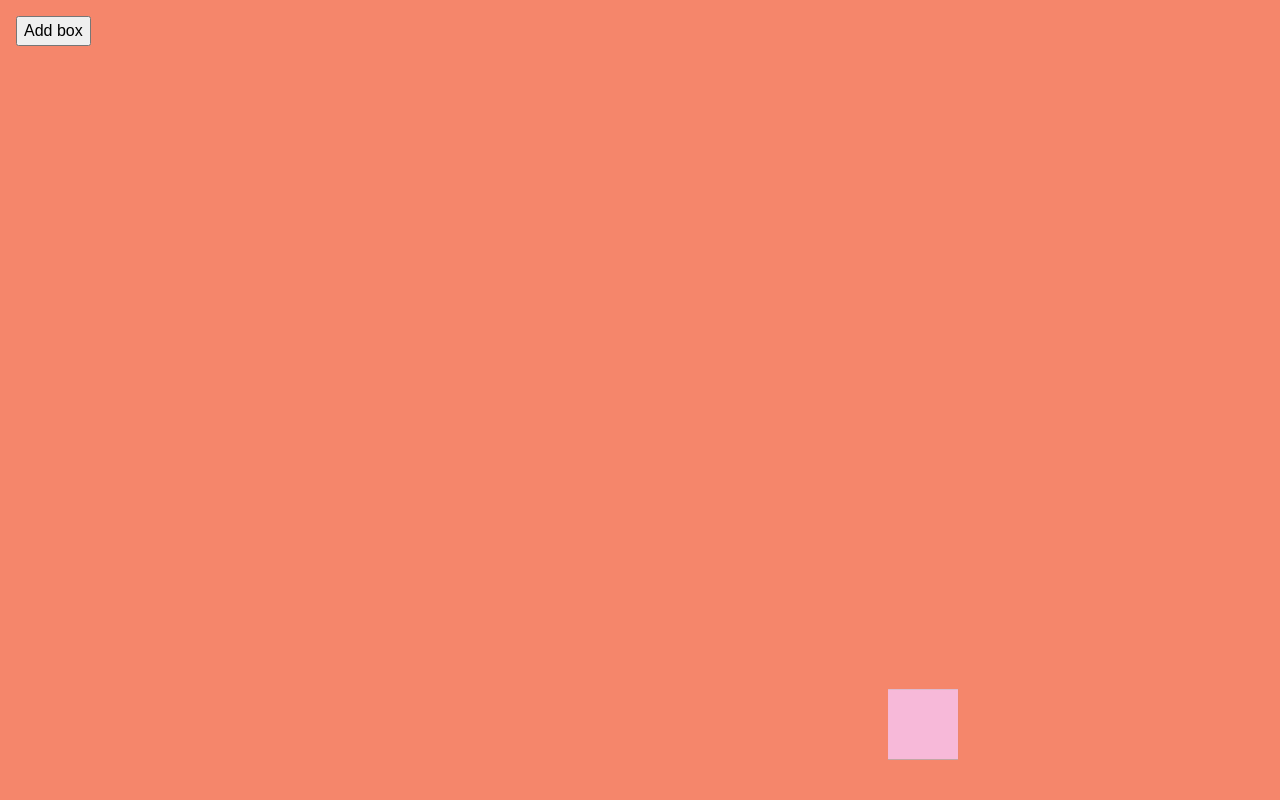
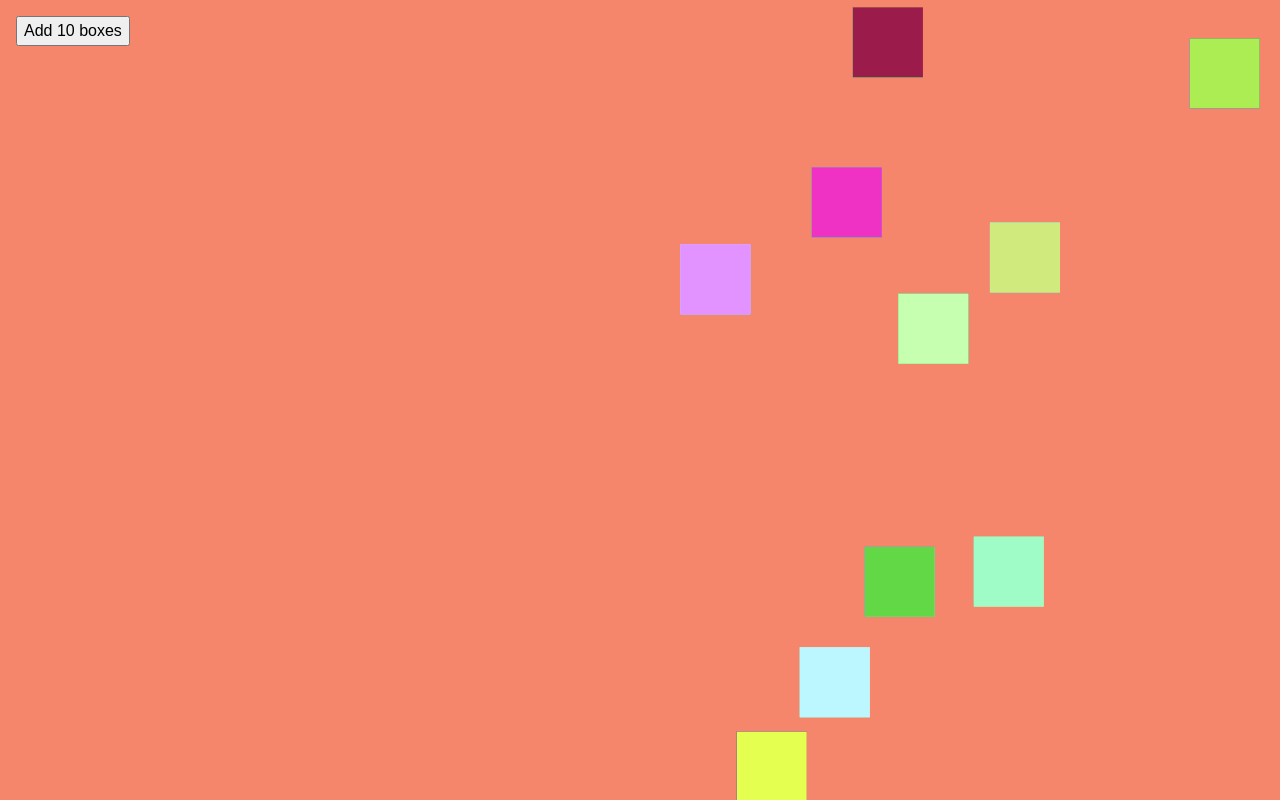
Before and after one commit to ImBobby/pixi-bouncing-box, a website: page index.html in a window 1280 px wide. Drawn offline with Linux system fonts and the light colour scheme.

Commit message:
clean up

```diff
--- a/index.html
+++ b/index.html
@@ -11,7 +11,7 @@
     <link rel="stylesheet" href="css/main.css">
 </head>
 <body>
-    <button id="add">Add box</button>
+    <button id="add">Add 10 boxes</button>
 
     <script src="js/pixi.js"></script>
     <script src="js/randomColor.js"></script>
--- a/js/main.js
+++ b/js/main.js
@@ -1,8 +1,8 @@
 ;(function ( window, document, undefined ) {
     'use strict';
 
-    var WIN_WIDTH = window.innerWidth;
-    var WIN_HEIGHT = window.innerHeight;
+    var WIN_WIDTH   = window.innerWidth;
+    var WIN_HEIGHT  = window.innerHeight;
 
     var btnAdd = document.querySelector('#add');
 
@@ -16,21 +16,17 @@
 
     var stage = new PIXI.Container();
 
-    var boxSpeed = 10;
-    var boxes = [];
+    var speed = 10;
     var box_w = 70;
     var box_h = 70;
-    addBox();
+    var boxes = [];
 
-    btnAdd.addEventListener('click', addBox, false);
+    addTenBoxes();
 
-    var boxEdgeRight = WIN_WIDTH - box_w;
-    var boxEdgeBottom = WIN_HEIGHT - box_h;
+    btnAdd.addEventListener('click', addTenBoxes, false);
 
-    var changeBoxColor = function ( _box ) {
-        _box.beginFill( randomColor().replace('#', '0x') );
-        _box.drawRect(0,0,box_w,box_h);
-    };
+    var boxEdgeRight    = WIN_WIDTH - box_w;
+    var boxEdgeBottom   = WIN_HEIGHT - box_h;
 
     requestAnimationFrame(animate);
 
@@ -39,15 +35,15 @@
             var curr = boxes[i];
 
             if ( curr.isGoingRight ) {
-                curr.position.x += boxSpeed;
+                curr.position.x += speed;
             } else {
-                curr.position.x -= boxSpeed;
+                curr.position.x -= speed;
             }
 
             if ( curr.isGoingDown ) {
-                curr.position.y += boxSpeed;
+                curr.position.y += speed;
             } else {
-                curr.position.y -= boxSpeed;
+                curr.position.y -= speed;
             }
 
             if ( curr.position.y < 0 ) {
@@ -75,16 +71,25 @@
         requestAnimationFrame(animate);
     }
 
-    function addBox() {
-        var box = new PIXI.Graphics();
-        box.beginFill(getRandomColor());
-        box.drawRect(0,0,box_w,box_h);
-        box.isGoingRight = true;
-        box.isGoingDown = true;
-        box.position.x = getRandomXPos();
-        box.position.y = getRandomYPos();
-        stage.addChild(box);
-        boxes.push(box);
+    function addTenBoxes() {
+        for (var i = 10 - 1; i >= 0; i--) {
+            var box = new PIXI.Graphics();
+            box.beginFill(getRandomColor());
+            box.drawRect(0,0,box_w,box_h);
+            box.isGoingRight    = true;
+            box.isGoingDown     = true;
+            box.position.x      = getRandomXPos();
+            box.position.y      = getRandomYPos();
+            box.endFill();
+            stage.addChild(box);
+            boxes.push(box);
+        }
+    }
+
+    function changeBoxColor( _box ) {
+        _box.beginFill( randomColor().replace('#', '0x') );
+        _box.drawRect(0,0,box_w,box_h);
+        _box.endFill();
     }
 
     function getRandomXPos() {
```
